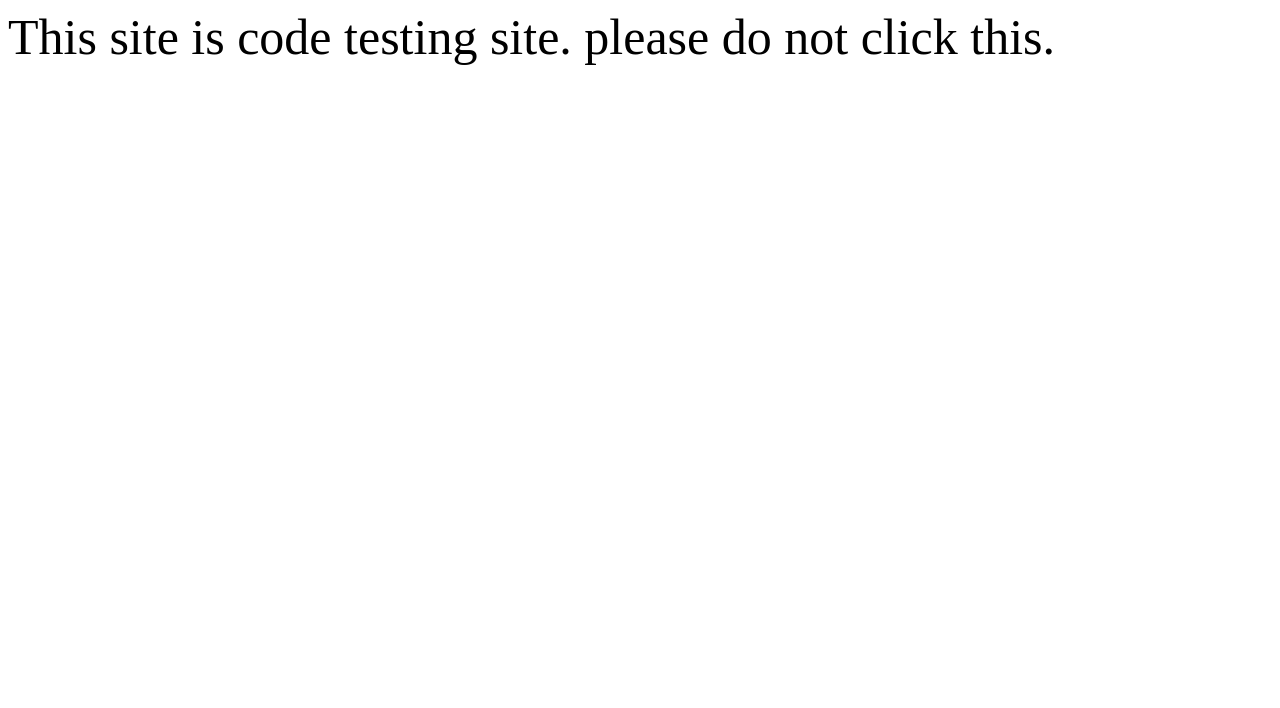
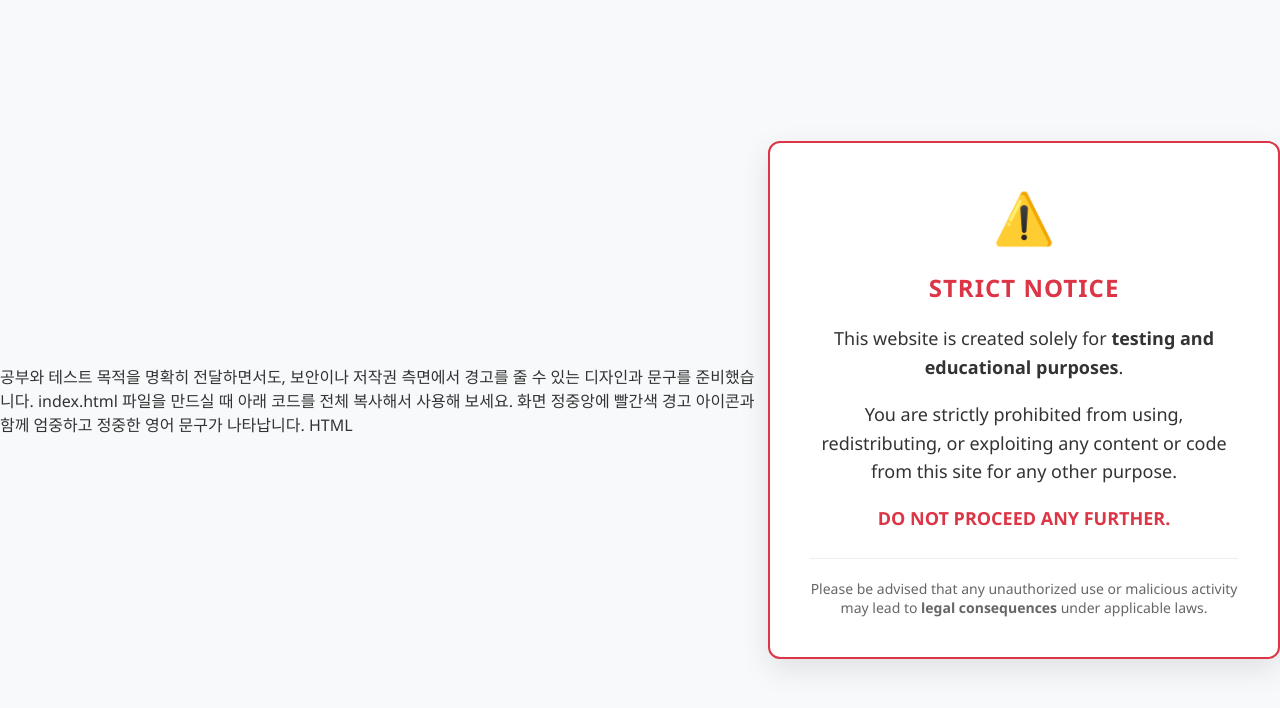
Before and after one commit to online-mypcb/online, a plain HTML site: page index.html in a window 1280 px wide. Drawn offline with Linux system fonts and the light colour scheme.

Commit message:
Notice page

```diff
--- a/index.html
+++ b/index.html
@@ -1 +1,84 @@
-<div style="font-size:50px">This site is code testing site. please do not click this.</div>
+공부와 테스트 목적을 명확히 전달하면서도, 보안이나 저작권 측면에서 경고를 줄 수 있는 디자인과 문구를 준비했습니다.
+
+index.html 파일을 만드실 때 아래 코드를 전체 복사해서 사용해 보세요. 화면 정중앙에 빨간색 경고 아이콘과 함께 엄중하고 정중한 영어 문구가 나타납니다.
+HTML
+
+<!DOCTYPE html>
+<html lang="en">
+<head>
+    <meta charset="UTF-8">
+    <meta name="viewport" content="width=device-width, initial-scale=1.0">
+    <title>Strict Warning - Authorized Access Only</title>
+    <style>
+        /* 화면 중앙 정렬을 위한 스타일 */
+        body {
+            margin: 0;
+            padding: 0;
+            display: flex;
+            justify-content: center;
+            align-items: center;
+            height: 100vh;
+            background-color: #f8f9fa;
+            font-family: 'Segoe UI', Tahoma, Geneva, Verdana, sans-serif;
+            color: #333;
+        }
+
+        .warning-container {
+            text-align: center;
+            padding: 40px;
+            max-width: 600px;
+            background: white;
+            border: 2px solid #dc3545;
+            border-radius: 12px;
+            box-shadow: 0 10px 30px rgba(0,0,0,0.1);
+        }
+
+        .icon {
+            font-size: 50px;
+            color: #dc3545;
+            margin-bottom: 20px;
+        }
+
+        h1 {
+            color: #dc3545;
+            font-size: 24px;
+            margin-bottom: 20px;
+            text-transform: uppercase;
+            letter-spacing: 1px;
+        }
+
+        p {
+            line-height: 1.6;
+            font-size: 18px;
+            margin-bottom: 15px;
+            font-weight: 500;
+        }
+
+        .legal-notice {
+            font-size: 14px;
+            color: #666;
+            margin-top: 25px;
+            padding-top: 20px;
+            border-top: 1px solid #eee;
+        }
+    </style>
+</head>
+<body>
+
+    <div class="warning-container">
+        <div class="icon">⚠️</div>
+        <h1>Strict Notice</h1>
+
+        <p>This website is created solely for <strong>testing and educational purposes</strong>.</p>
+
+        <p>You are strictly prohibited from using, redistributing, or exploiting any content or code from this site for any other purpose.</p>
+
+        <p style="color: #dc3545; font-weight: bold;">DO NOT PROCEED ANY FURTHER.</p>
+
+        <div class="legal-notice">
+            Please be advised that any unauthorized use or malicious activity may lead to <strong>legal consequences</strong> under applicable laws.
+        </div>
+    </div>
+
+</body>
+</html>
```
